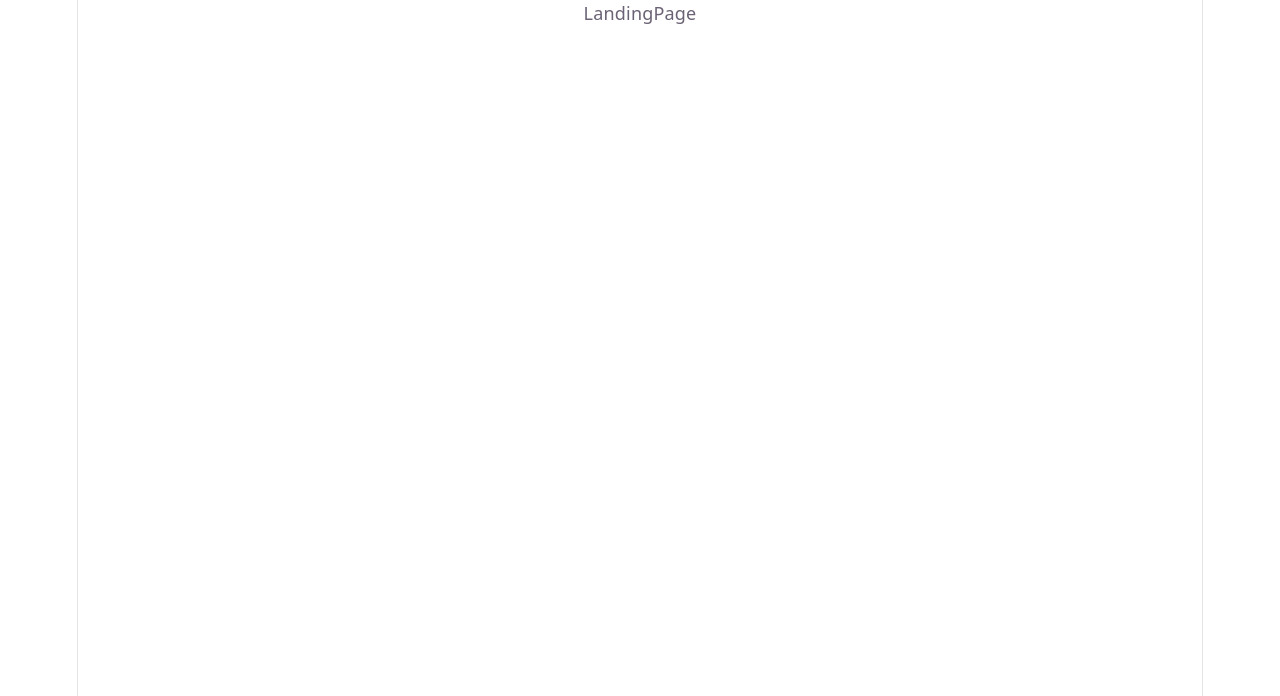
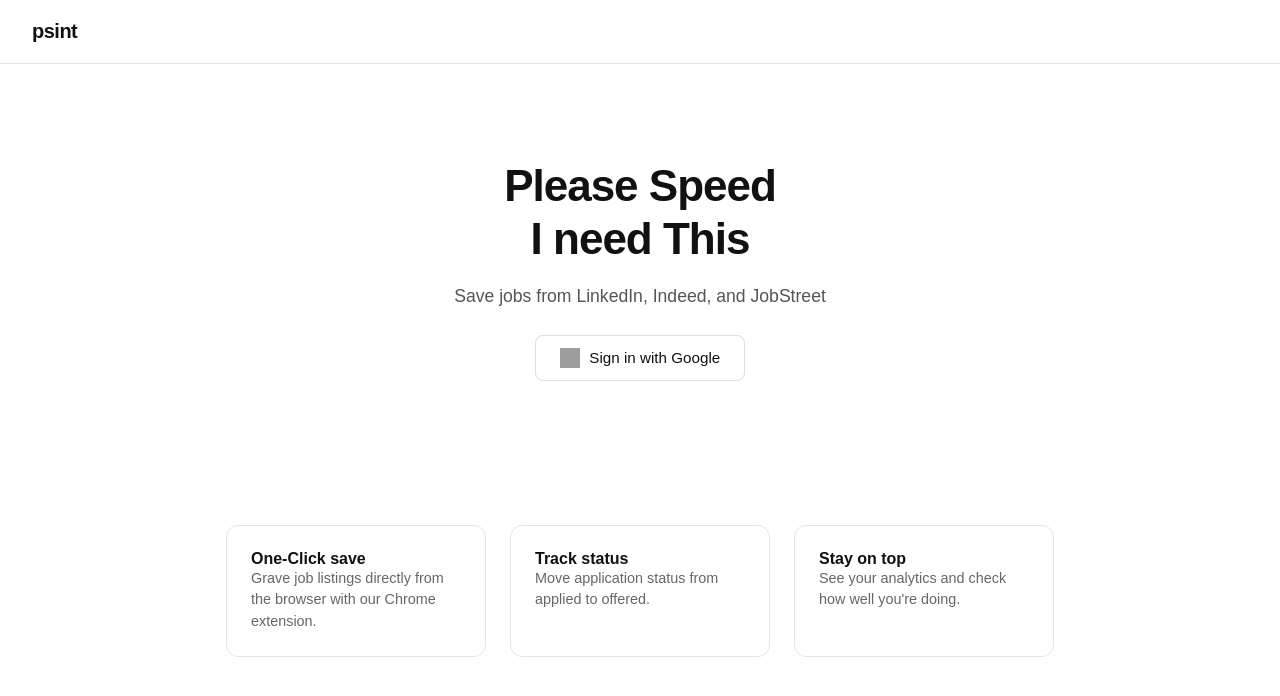
Before and after one commit to widebirb/psint, a React (Vite) app in the folder frontend/: page / in a window 1280 px wide. Shown: the top 696 px of the page. Built offline with nearby package versions, Linux system fonts and the light colour scheme; grey boxes are pictures that could not be loaded.

Commit message:
feat: create basic landing page

```diff
--- a/frontend/src/App.css
+++ /dev/null
@@ -1,9 +0,0 @@
-* {
-  margin: 0;
-  padding: 0;
-  box-sizing: border-box;
-}
-
-body {
-  font-family: sans-serif;
-}
--- a/frontend/src/index.css
+++ b/frontend/src/index.css
@@ -1,111 +1,9 @@
-:root {
-  --text: #6b6375;
-  --text-h: #08060d;
-  --bg: #fff;
-  --border: #e5e4e7;
-  --code-bg: #f4f3ec;
-  --accent: #aa3bff;
-  --accent-bg: rgba(170, 59, 255, 0.1);
-  --accent-border: rgba(170, 59, 255, 0.5);
-  --social-bg: rgba(244, 243, 236, 0.5);
-  --shadow:
-    rgba(0, 0, 0, 0.1) 0 10px 15px -3px, rgba(0, 0, 0, 0.05) 0 4px 6px -2px;
-
-  --sans: system-ui, 'Segoe UI', Roboto, sans-serif;
-  --heading: system-ui, 'Segoe UI', Roboto, sans-serif;
-  --mono: ui-monospace, Consolas, monospace;
-
-  font: 18px/145% var(--sans);
-  letter-spacing: 0.18px;
-  color-scheme: light dark;
-  color: var(--text);
-  background: var(--bg);
-  font-synthesis: none;
-  text-rendering: optimizeLegibility;
-  -webkit-font-smoothing: antialiased;
-  -moz-osx-font-smoothing: grayscale;
-
-  @media (max-width: 1024px) {
-    font-size: 16px;
-  }
-}
-
-@media (prefers-color-scheme: dark) {
-  :root {
-    --text: #9ca3af;
-    --text-h: #f3f4f6;
-    --bg: #16171d;
-    --border: #2e303a;
-    --code-bg: #1f2028;
-    --accent: #c084fc;
-    --accent-bg: rgba(192, 132, 252, 0.15);
-    --accent-border: rgba(192, 132, 252, 0.5);
-    --social-bg: rgba(47, 48, 58, 0.5);
-    --shadow:
-      rgba(0, 0, 0, 0.4) 0 10px 15px -3px, rgba(0, 0, 0, 0.25) 0 4px 6px -2px;
-  }
-
-  #social .button-icon {
-    filter: invert(1) brightness(2);
-  }
-}
-
-#root {
-  width: 1126px;
-  max-width: 100%;
-  margin: 0 auto;
-  text-align: center;
-  border-inline: 1px solid var(--border);
-  min-height: 100svh;
-  display: flex;
-  flex-direction: column;
+* {
+  margin: 0;
+  padding: 0;
   box-sizing: border-box;
 }
 
 body {
-  margin: 0;
+  font-family: sans-serif;
 }
-
-h1,
-h2 {
-  font-family: var(--heading);
-  font-weight: 500;
-  color: var(--text-h);
-}
-
-h1 {
-  font-size: 56px;
-  letter-spacing: -1.68px;
-  margin: 32px 0;
-  @media (max-width: 1024px) {
-    font-size: 36px;
-    margin: 20px 0;
-  }
-}
-h2 {
-  font-size: 24px;
-  line-height: 118%;
-  letter-spacing: -0.24px;
-  margin: 0 0 8px;
-  @media (max-width: 1024px) {
-    font-size: 20px;
-  }
-}
-p {
-  margin: 0;
-}
-
-code,
-.counter {
-  font-family: var(--mono);
-  display: inline-flex;
-  border-radius: 4px;
-  color: var(--text-h);
-}
-
-code {
-  font-size: 15px;
-  line-height: 135%;
-  padding: 4px 8px;
-  background: var(--code-bg);
-}
--- /dev/null
+++ b/frontend/src/pages/LandingPage.css
@@ -0,0 +1,90 @@
+.landing {
+    min-height: 100vh;
+    display: flex;
+    flex-direction: column;
+}
+
+.landing-nav {
+    padding: 1.25rem 2rem;
+    border-bottom: 1px solid #e5e5e5;
+}
+
+.logo {
+    font-size: 1.25rem;
+    font-weight: 700;
+    letter-spacing: -0.5px;
+    color: #111;
+}
+
+.hero {
+    display: flex;
+    flex-direction: column;
+    align-items: center;
+    text-align: center;
+    padding: 6rem 2rem;
+    gap: 1.25rem;
+}
+
+.hero h1 {
+    font-size: 2.75rem;
+    font-weight: 700;
+    line-height: 1.2;
+    letter-spacing: -1px;
+    color: #111;
+}
+
+.hero p {
+    font-size: 1.1rem;
+    color: #555;
+    max-width: 480px;
+}
+
+.btn-google {
+    display: flex;
+    align-items: center;
+    gap: 0.6rem;
+    padding: 0.75rem 1.5rem;
+    margin-top: 0.5rem;
+    border: 1px solid #ddd;
+    border-radius: 8px;
+    background: #fff;
+    font-size: 0.95rem;
+    font-weight: 500;
+    color: #111;
+    cursor: pointer;
+    transition: box-shadow 0.15s ease;
+}
+
+.btn-google:hover {
+    box-shadow: 0 2px 8px rgba(0, 0, 0, 0.1);
+}
+
+.features {
+    display: flex;
+    justify-content: center;
+    flex-direction: row;
+    gap: 1.5rem;
+    padding: 3rem 2rem 6rem;
+    flex-wrap: wrap;
+}
+
+.feature-card {
+    border: 1px solid #e5e5e5;
+    border-radius: 12px;
+    padding: 1.5rem;
+    max-width: 260px;
+    display: flex;
+    flex-direction: column;
+}
+
+.feature-card h3 {
+    font-size: 1rem;
+    font-weight: 600;
+    color: #111;
+}
+
+.feature-card p {
+    font-size: 0.9rem;
+    color: #666;
+    line-height: 1.5;
+}
--- a/frontend/src/pages/LandingPage.tsx
+++ b/frontend/src/pages/LandingPage.tsx
@@ -1,6 +1,36 @@
+import './LandingPage.css'
+
 function LandingPage() {
     return (
-        <div>LandingPage</div>
+        <main className="landing">
+            <nav className="landing-nav">
+                <span className="logo">psint</span>
+            </nav>
+
+            <section className="hero">
+                <h1>Please Speed <br />I need This</h1>
+                <p>Save jobs from LinkedIn, Indeed, and JobStreet</p>
+                <button className="btn-google">
+                    <img src="https://www.svgrepo.com/show/475656/google-color.svg" alt="Google" width={20} height={20} />
+                    Sign in with Google
+                </button>
+            </section>
+
+            <section className="features">
+                <div className="feature-card">
+                    <h3>One-Click save</h3>
+                    <p>Grave job listings directly from the browser with our Chrome extension.</p>
+                </div>
+                <div className="feature-card">
+                    <h3>Track status</h3>
+                    <p>Move application status from applied to offered.</p>
+                </div>
+                <div className="feature-card">
+                    <h3>Stay on top</h3>
+                    <p>See your analytics and check how well you're doing.</p>
+                </div>
+            </section>
+        </main>
     )
 }
 
```
